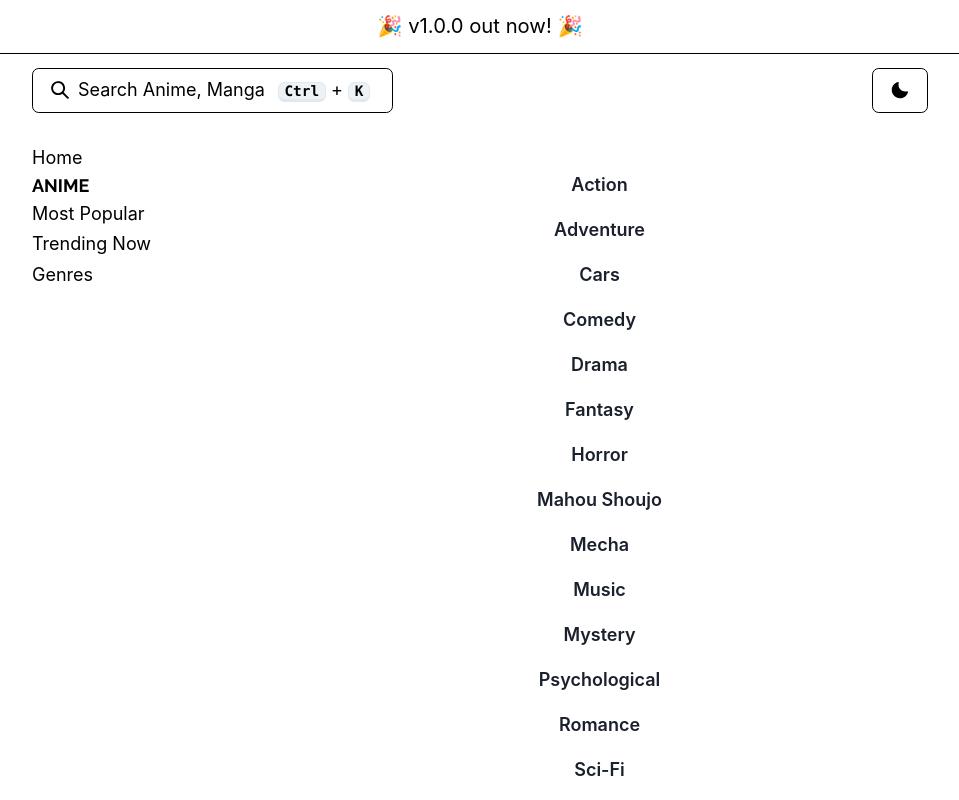
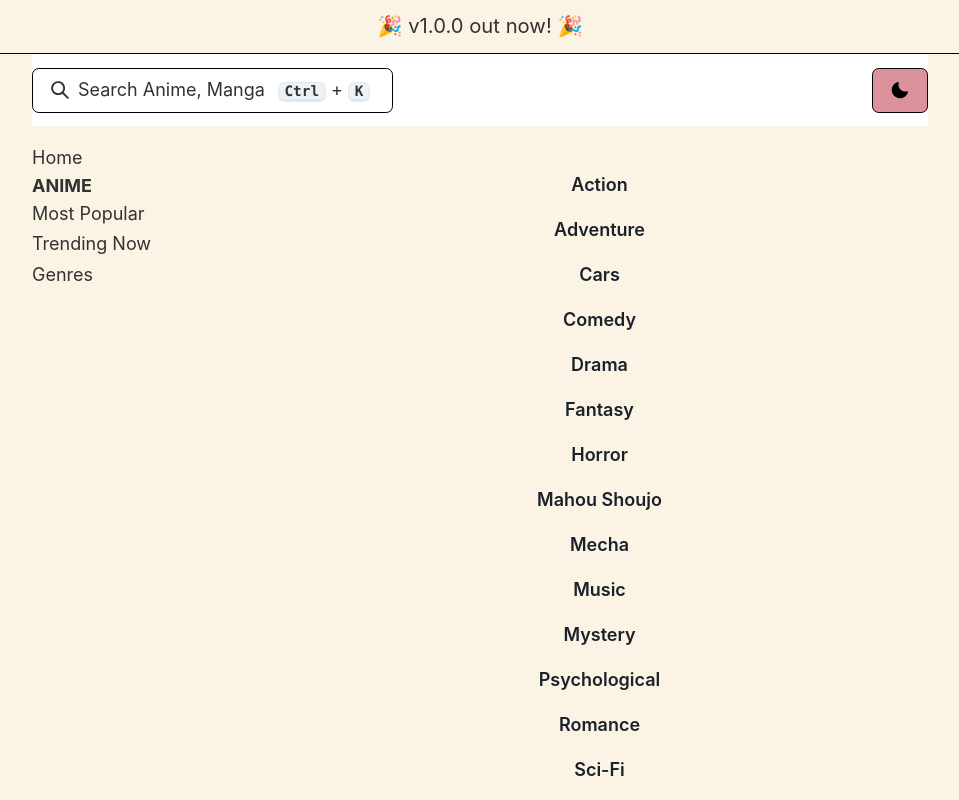
Before and after one commit to brianaung/aniverse, a Next.js app: page /anime/genres in a window 1280 px wide. Shown: the top 800 px of the page, without its empty margins (160-1119 px from the left). Built offline with nearby package versions, Linux system fonts and the light colour scheme.

Commit message:
montserrat is just goated imo

```diff
--- a/package.json
+++ b/package.json
@@ -14,8 +14,8 @@
     "@chakra-ui/react": "^2.4.2",
     "@emotion/react": "^11.10.5",
     "@emotion/styled": "^11.10.5",
-    "@fontsource/raleway": "^4.5.11",
-    "@fontsource/vt323": "^4.5.10",
+    "@fontsource/montserrat": "^4.5.13",
+    "@fontsource/noto-sans-jp": "^4.5.12",
     "@types/node": "18.11.11",
     "@types/react": "18.0.26",
     "@types/react-dom": "18.0.9",
--- a/src/styles/theme.ts
+++ b/src/styles/theme.ts
@@ -21,14 +21,17 @@ const theme = extendTheme({
   breakpoints,
 
   fonts: {
-    heading: `'Raleway', -apple-system, BlinkMacSystemFont, SegoeUI, Roboto, sans-serif`,
-    body: `'Inter', -apple-system, BlinkMacSystemFont, SegoeUI, Roboto, sans-serif`
+    heading: `'Montserrat', 'Noto Sans JP', -apple-system, BlinkMacSystemFont, SegoeUI, sans-serif`,
+    body: `'Montserrat', 'Noto Sans JP', -apple-system, BlinkMacSystemFont, SegoeUI, sans-serif`
   },
 
   colors: {
+    bg: {
+      500: '#fgf4e4',
+    },
     primary: {
       100: '#c6f6d5',
-      500: '#ffffff',
+      500: '#db929d',
       900: '#c6f6d5'
     },
     secondary: {
@@ -42,8 +45,8 @@ const theme = extendTheme({
   styles: {
     global: ({ colorMode }: { colorMode: string }) => ({
       body: {
-        bg: colorMode === 'dark' ? 'black' : 'white',
-        color: colorMode === 'dark' ? 'white' : 'black'
+        bg: colorMode === 'dark' ? 'black' : '#fbf4e4',
+        color: colorMode === 'dark' ? 'white' : '#323232'
       }
     })
   },
@@ -65,6 +68,7 @@ const theme = extendTheme({
         },
         searchbar: {
           border: 'solid 1px black',
+          bg: 'white',
           fontWeight: '400'
         }
       },
```
Also changed, not shown: 1 other file (tests, documents, lock files or other folders).
